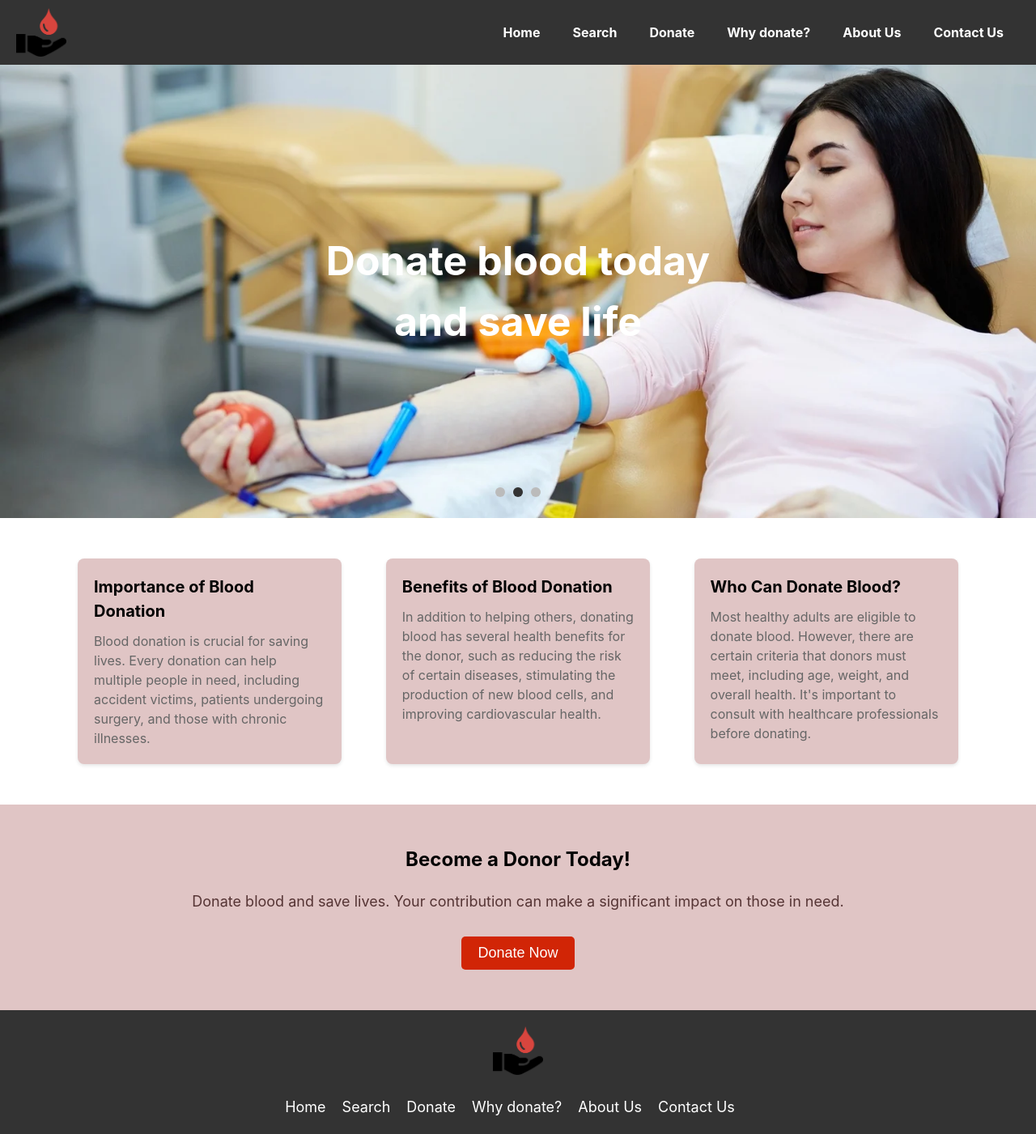
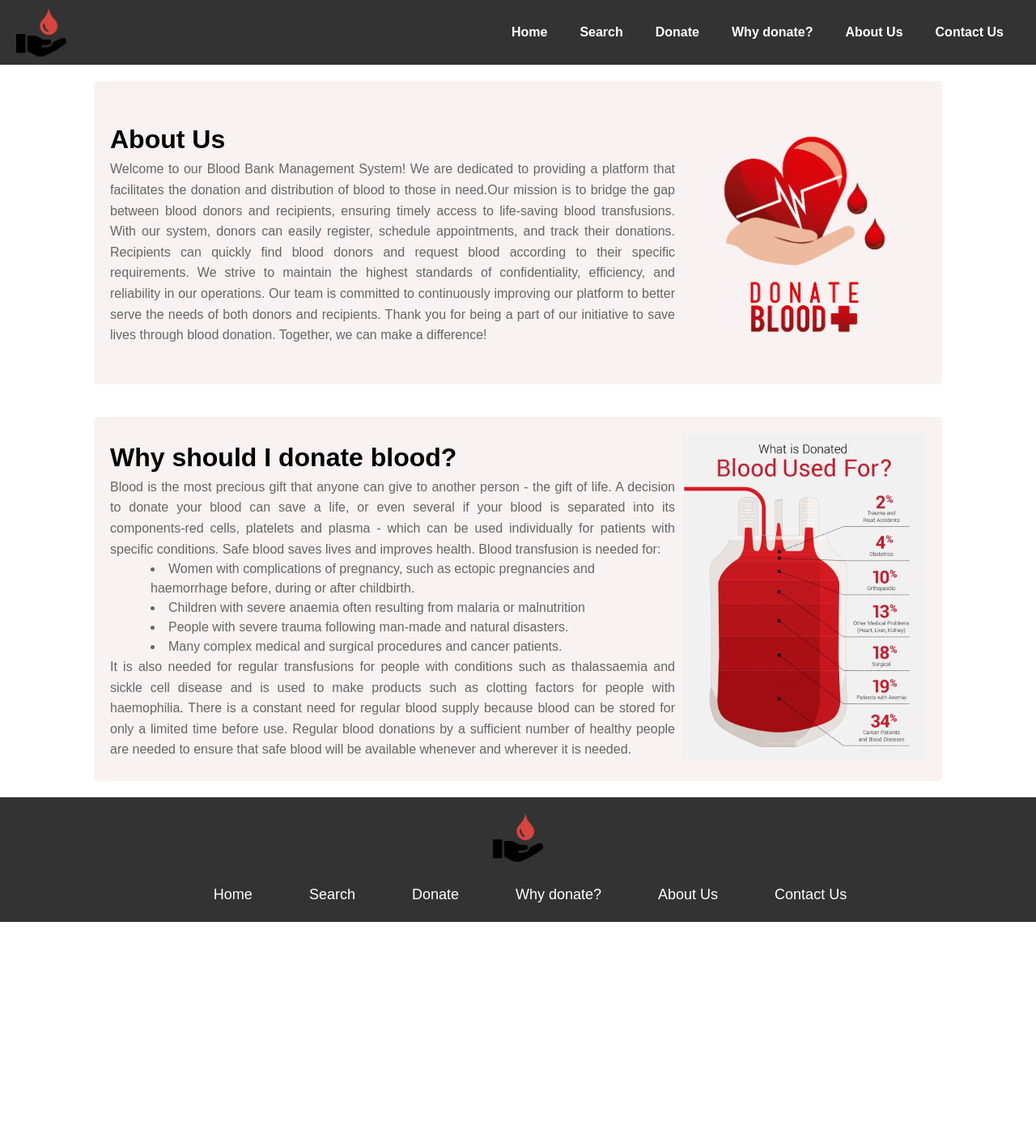
Before and after one commit to BhavyaNayak04/Blood-Bank-Management-System, a React (Vite) app in the folder frontend/: page / in a window 1280 px wide. Shown: the whole page at 81% size. After the commit the page ends 1139 px from the top, so only its background shows below. Built offline with nearby package versions, Linux system fonts and the light colour scheme.

Commit message:
Final chagnes by Pookie

```diff
--- a/frontend/src/App.jsx
+++ b/frontend/src/App.jsx
@@ -1,9 +1,16 @@
-import Home from './pages/Home'
+import Home from './pages/Home';
+import Navbar from './Components/Navbar'
+import Footer from './Components/Footer'
+
+import About from './Components/About';
 
 export default function App() {
   return (
     <>
-          <Home/>
+          <Navbar/>
+          <About/>
+          <Footer/>
+
     </>
   )
 }
--- a/frontend/src/pages/Home.jsx
+++ b/frontend/src/pages/Home.jsx
@@ -1,11 +1,11 @@
-import Navbar from '../components/Navbar';
+import Navbar from '../Components/Navbar';
 import '../global.css';
 import img1 from '../assets/blood-img1.avif';
 import img2 from '../assets/blood-img2.webp';
 import img3 from '../assets/blood-img1.jpg';
 import {useState, useEffect } from 'react';
-import Content from '../components/Content';
-import Footer from '../components/Footer';
+import Content from '../Components/Content';
+import Footer from '../Components/Footer';
 
 export default function Home()
 {
```
